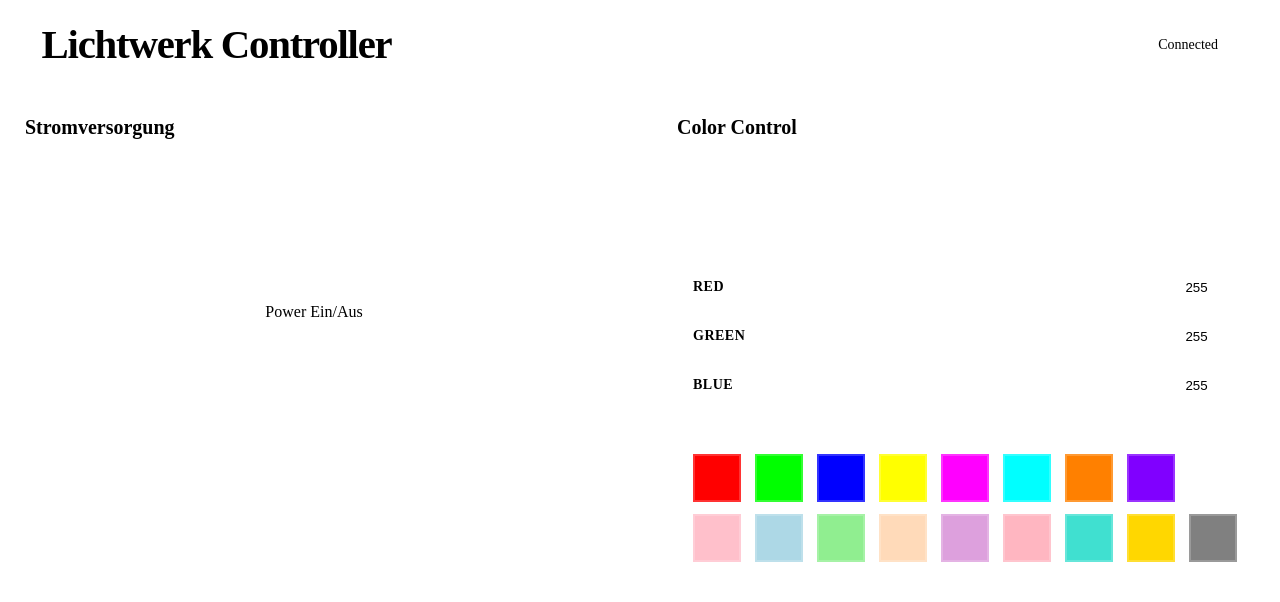
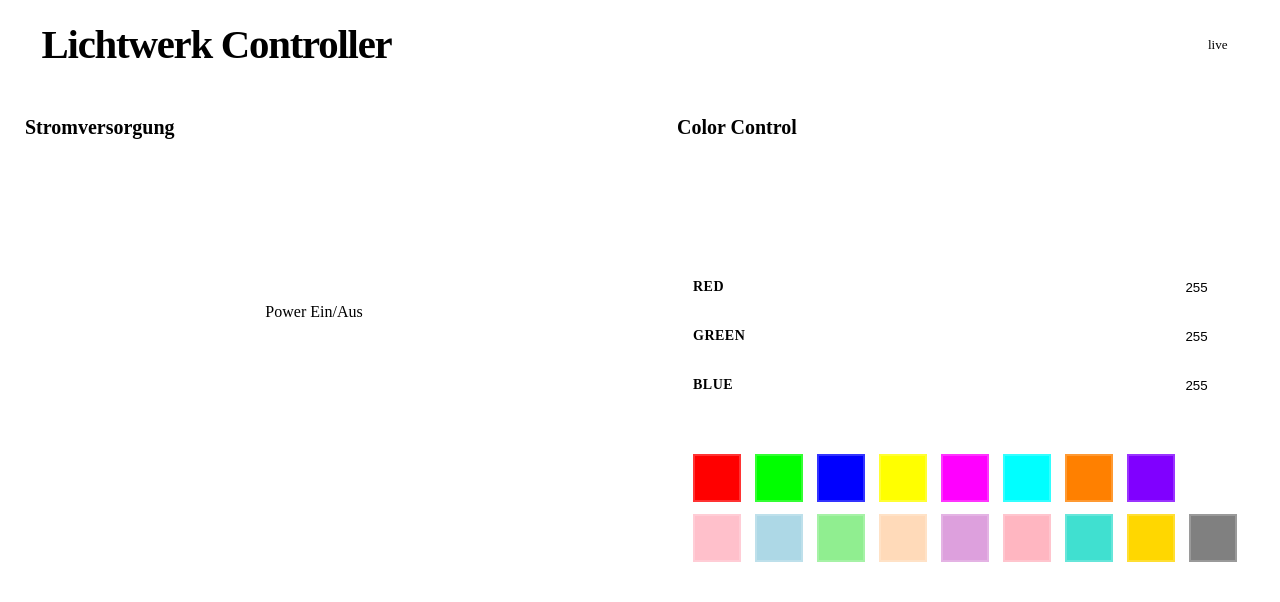
Before and after one commit to pepperonas/lichtwerk-controller, a Flask app: page / in a window 1280 px wide. Shown: the top 602 px of the page. Run offline with Flask 3, Linux system fonts and the light colour scheme.

Commit message:
Unify the recurring elements: status pill and theme button
Three elements appeared in every app and looked different in each: the
status indicator existed as .live-dot with the word "live", as
.status-indicator, and as a bare .status-dot; the theme toggle as a round
icon button in one app and as a switch flanked by two emoji in another;
and the wording read live / Verbunden / Connected for the same state.

Canonical forms now live in shared/theme.css (.sh-live, .sh-theme-btn) and
each app maps its own markup onto them, so there is one place to change
them. Wording is "live" / "offline" throughout, per the reference.

A switch was the wrong control for the theme anyway: a switch promises
on/off, while this picks between two equal states — that is a button.

Co-Authored-By: Claude Opus 5 (1M context) <noreply@anthropic.com>
Claude-Session: https://claude.ai/code/session_014RQXGgKWBDNUq7NrWS71Xg

```diff
--- a/static/js/app.js
+++ b/static/js/app.js
@@ -222,10 +222,10 @@ class LichtwerkController {
 
     setConnectionStatus(connected) {
         if (connected) {
-            this.statusText.textContent = 'Connected';
+            this.statusText.textContent = 'live';
             this.statusDot.classList.add('connected');
         } else {
-            this.statusText.textContent = 'Disconnected';
+            this.statusText.textContent = 'offline';
             this.statusDot.classList.remove('connected');
         }
     }
--- a/templates/index.html
+++ b/templates/index.html
@@ -87,7 +87,30 @@
       *,*::before,*::after{ animation-duration:.01ms!important; animation-iteration-count:1!important; transition-duration:.01ms!important; scroll-behavior:auto!important; }
       .control-section::after{ display:none!important; }
     }
-    </style>
+
+/* ---- Statusanzeige: Referenzform (siehe shared/theme.css .sh-live) --------
+   Punkt + Wort in einer Pille. Gruen = Verbindung steht. Die Textbreite ist
+   fixiert, weil das Wort wechselt und die paar Pixel Unterschied sonst
+   Nachbar-Elemente auf schmalen Breiten umbrechen lassen. */
+.status-indicator{
+  display:inline-flex; align-items:center; gap:.45rem;
+  color:var(--sh-text2); font-size:.82rem; font-weight:400;
+  padding:.4rem .7rem; border-radius:var(--sh-pill);
+  border:1px solid var(--sh-outline);
+  background:color-mix(in srgb, var(--sh-text) 3%, transparent);
+  min-width:0;
+}
+.status-indicator::before{
+  content:''; width:8px; height:8px; border-radius:50%;
+  background:var(--sh-muted); flex:0 0 auto;
+}
+.status-connected{ background:color-mix(in srgb, var(--sh-text) 3%, transparent);
+                   color:var(--sh-text2); }
+.status-connected::before{ background:var(--sh-ok); box-shadow:0 0 10px var(--sh-ok); }
+.status-disconnected{ background:color-mix(in srgb, var(--sh-text) 3%, transparent);
+                      color:var(--sh-text2); }
+.status-disconnected::before{ background:var(--sh-muted); box-shadow:none; }
+</style>
     <script src="/shared/icons.js?v=1" defer></script>
     <script src="/shared/nav.js?v=7" defer></script>
     <link rel="icon" type="image/svg+xml" href="static/favicon.svg">
@@ -98,7 +121,7 @@
         <header>
             <h1><span class="sh-icon" data-sh-icon="rainbow" aria-hidden="true" style="vertical-align:-0.12em;margin-right:.35rem"></span> Lichtwerk Controller</h1>
             <div class="status-indicator" id="status-indicator">
-                <span id="status-text">Connecting...</span>
+                <span id="status-text">verbinde…</span>
                 <div class="status-dot" id="status-dot"></div>
             </div>
         </header>
```
